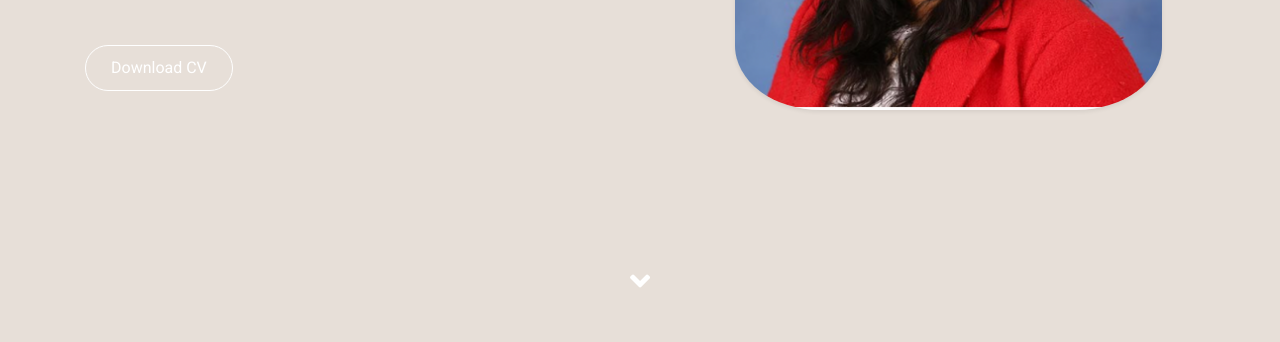
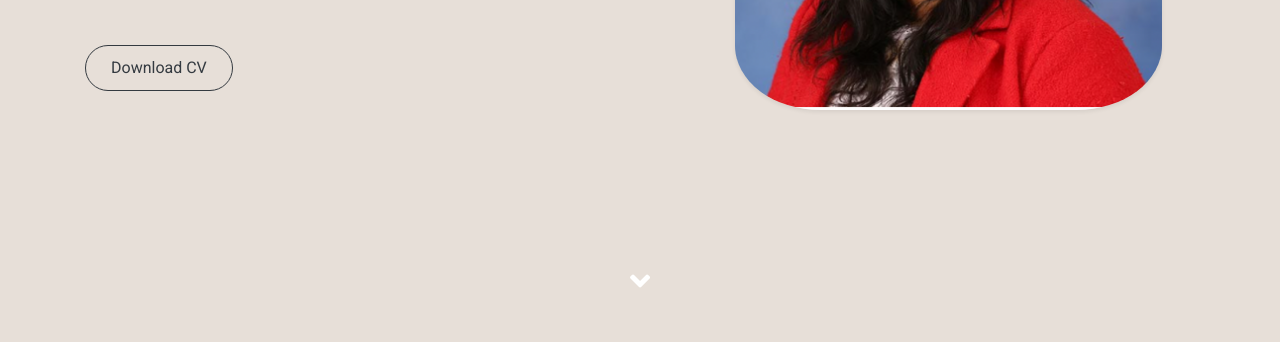
Before and after one commit to Modhuparna/modhu_pw, a plain HTML site: page index.html in a window 1280 px wide. Shown: the part 458-800 px from the top of the page. Drawn offline with nearby package versions, Linux system fonts and the light colour scheme.

Commit message:
update
changed button color

```diff
--- a/index.html
+++ b/index.html
@@ -51,7 +51,7 @@
                     <h1 class="display-3 text-uppercase text-black mb-2" style="-webkit-text-stroke: 2px #ffffff;">Modhuparna Manna</h1>
                     <div class="">Assistant Professor | Cybersecurity expert</div>
                     <div class="d-flex align-items-center justify-content-center justify-content-lg-start pt-5">
-                        <a href="doc/ModhuparnaManna_CV.pdf" target="_blank" class="btn btn-outline-light mr-5">Download CV</a>
+                        <a href="doc/ModhuparnaManna_CV.pdf" target="_blank" class="btn btn-outline-dark mr-5">Download CV</a>
                     </div>
                 </div>
                 <div class="col-lg-5 px-5 pl-lg-0 pb-5 pb-lg-0 mt-sm-3">
```
